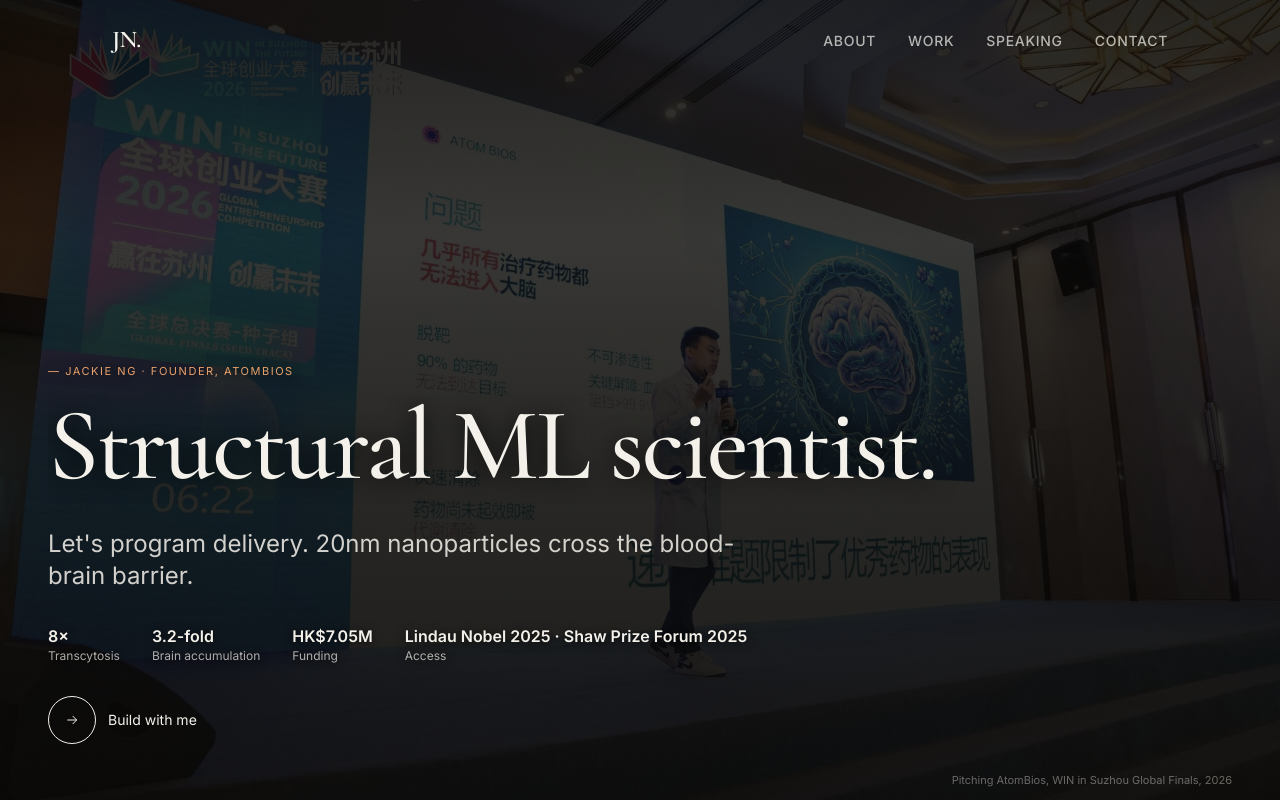
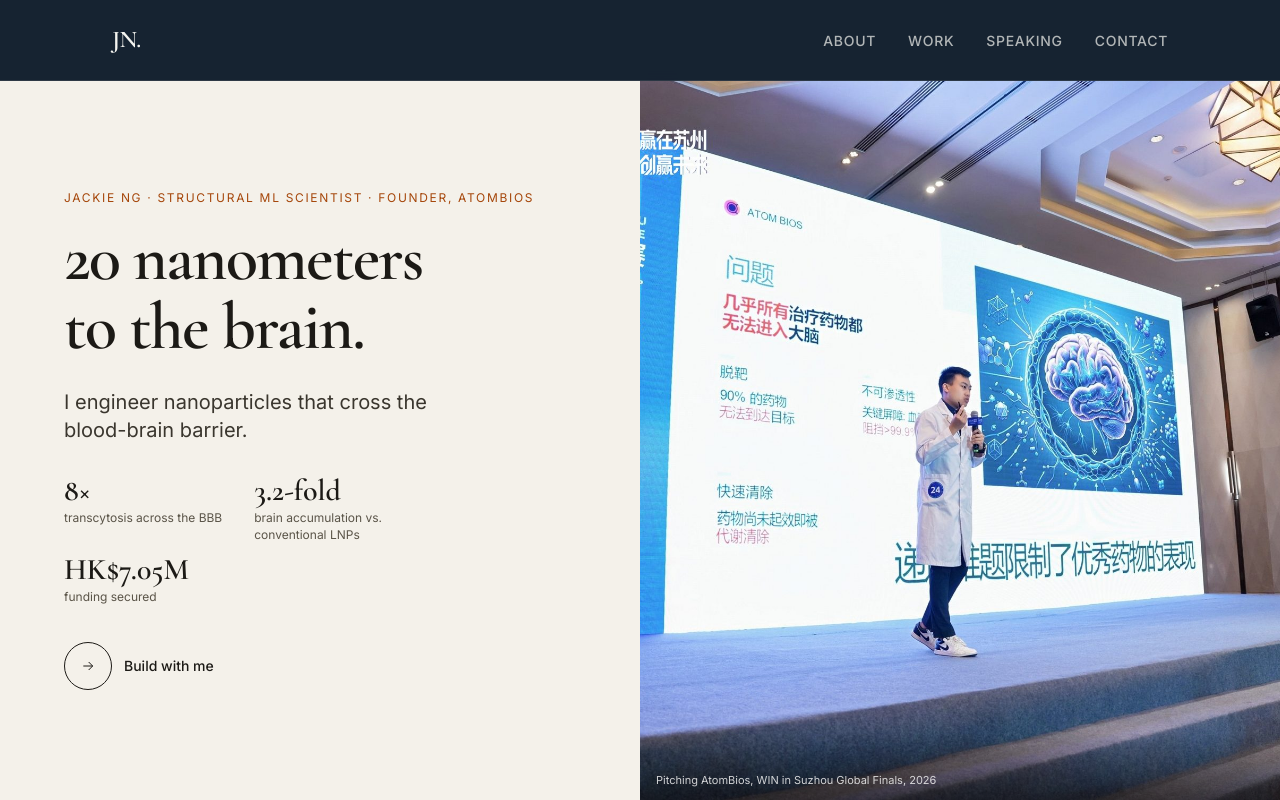
Before and after one commit to Grasswall/jackieng-profile, a Next.js app: page /jackieng-profile/ in a window 1280 px wide. Shown: the top 800 px of the page. Built offline with nearby package versions, Linux system fonts and the light colour scheme.

Commit message:
Hero: one message ('20 nanometers to the brain'), bright cream split layout, solid nav, consistent section copy

```diff
--- a/src/components/ContactV4.tsx
+++ b/src/components/ContactV4.tsx
@@ -21,7 +21,7 @@ export function ContactV4({ email }: ContactProps) {
           id="contact-heading"
           className="text-4xl md:text-5xl lg:text-6xl font-bold tracking-tight text-[#F8FAFC] leading-[1.15] mb-6"
         >
-          Let&apos;s work together
+          Working on brain delivery? Talk to me.
         </h2>
 
         <p
--- a/src/components/EditorialHero.tsx
+++ b/src/components/EditorialHero.tsx
@@ -1,80 +1,79 @@
 'use client'
 
+// One message, repeated everywhere: "20 nanometers to the brain."
+// Every figure below is verified (data/meta.json).
 const facts = [
-  { k: 'Transcytosis', v: '8×' },
-  { k: 'Brain accumulation', v: '3.2-fold' },
-  { k: 'Funding', v: 'HK$7.05M' },
-  { k: 'Access', v: 'Lindau Nobel 2025 · Shaw Prize Forum 2025' },
+  { v: '8×', k: 'transcytosis across the BBB' },
+  { v: '3.2-fold', k: 'brain accumulation vs. conventional LNPs' },
+  { v: 'HK$7.05M', k: 'funding secured' },
 ]
 
 export function EditorialHero() {
   return (
     <section
       aria-label="Hero"
-      className="relative h-[100svh] min-h-[640px] overflow-hidden bg-[#1C1A16] text-[#F4F1EA]"
+      className="bg-[#F4F1EA] text-[#1C1A16] pt-16 md:pt-20 md:min-h-[100svh] grid grid-rows-[auto_auto] md:grid-rows-1 md:grid-cols-[minmax(0,6fr)_minmax(0,6fr)]"
     >
-      {/* eslint-disable-next-line @next/next/no-img-element */}
-      <img
-        src="/jackieng-profile/images/gallery/suzhou-pitch.jpg"
-        alt="Jackie Ng pitching AtomBios at the WIN in Suzhou Global Entrepreneurship Competition finals"
-        className="absolute inset-0 h-full w-full object-cover object-[78%_28%] ed-reveal"
-      />
-
-      {/* Uniform dark wash: this photo's slide content is too bright/busy for a light
-          gradient to beat anywhere text sits, so the whole frame is subdued and the
-          photo reads as a recognizable backdrop rather than a legibility hazard. */}
-      <div aria-hidden="true" className="absolute inset-0 bg-[#0A0907]/70" />
-      <div
-        aria-hidden="true"
-        className="absolute inset-0"
-        style={{
-          background:
-            'linear-gradient(to top, rgba(10,9,7,0.75) 0%, rgba(10,9,7,0.55) 45%, rgba(10,9,7,0.35) 70%, rgba(10,9,7,0.6) 100%)',
-        }}
-      />
-
-      <div className="relative z-10 flex h-full flex-col justify-end px-6 pb-10 pt-28 md:px-12 md:pb-14">
-        <p className="font-body text-[11px] uppercase tracking-[0.14em] text-[#E8A06B] mb-4 [text-shadow:0_1px_12px_rgba(0,0,0,0.9)]">
-          — Jackie Ng · Founder, AtomBios
+      <div className="order-2 md:order-1 flex flex-col justify-center px-6 py-7 md:px-12 lg:px-16 md:py-16">
+        <p className="font-body text-xs uppercase tracking-[0.14em] text-[#A5460A] mb-5">
+          Jackie Ng · Structural ML scientist · Founder, AtomBios
         </p>
 
-        <h1 className="font-heading font-medium text-[clamp(2.6rem,8vw,6.4rem)] leading-[0.98] tracking-tight mb-6 max-w-5xl [text-shadow:0_2px_24px_rgba(0,0,0,0.85)]">
+        <h1 className="font-heading font-semibold text-[clamp(2.9rem,5.2vw,5.4rem)] leading-[0.96] tracking-tight mb-5 md:mb-6">
           <span className="block overflow-hidden pb-[0.08em]">
             <span className="block ed-rise" style={{ animationDelay: '0.1s' }}>
-              Structural ML scientist.
+              20 nanometers
+            </span>
+          </span>
+          <span className="block overflow-hidden pb-[0.08em]">
+            <span className="block ed-rise" style={{ animationDelay: '0.25s' }}>
+              to the brain.
             </span>
           </span>
         </h1>
 
-        <p className="font-body text-lg md:text-2xl leading-snug text-[#F4F1EA]/85 max-w-[46ch] mb-8">
-          Let&apos;s program delivery. 20nm nanoparticles cross the blood-brain barrier.
+        <p className="font-body text-lg md:text-xl leading-snug text-[#3A362E] max-w-[34ch] mb-6 md:mb-8">
+          I engineer nanoparticles that cross the blood-brain barrier.
         </p>
 
-        <dl className="font-body grid grid-cols-2 sm:flex sm:flex-wrap gap-x-8 gap-y-3 max-w-3xl mb-8 text-sm [text-shadow:0_1px_8px_rgba(0,0,0,0.8)]">
+        <dl className="font-body flex flex-wrap gap-x-8 gap-y-3 mb-6 md:mb-9">
           {facts.map((f) => (
-            <div key={f.k} className={f.k === 'Access' ? 'col-span-2 flex flex-col' : 'flex flex-col'}>
-              <dd className="font-semibold text-base">{f.v}</dd>
-              <dt className="text-[#F4F1EA]/70 text-xs">{f.k}</dt>
+            <div key={f.k} className="flex flex-col max-w-[11rem]">
+              <dd className="font-heading text-3xl font-semibold leading-none">{f.v}</dd>
+              <dt className="mt-1 text-xs text-[#5A5448] leading-snug">{f.k}</dt>
             </div>
           ))}
         </dl>
 
         <a
           href="mailto:jackie.ng@atombios.com?subject=Let%27s%20build%20delivery%20together"
-          className="group inline-flex w-fit items-center gap-3 font-body text-sm focus:outline-none focus-visible:ring-2 focus-visible:ring-[#E8A06B] rounded-full"
+          className="group inline-flex w-fit items-center gap-3 font-body text-sm font-medium focus:outline-none focus-visible:ring-2 focus-visible:ring-[#A5460A] focus-visible:ring-offset-2 focus-visible:ring-offset-[#F4F1EA] rounded-full"
         >
-          <span className="flex h-12 w-12 items-center justify-center rounded-full border border-[#F4F1EA] transition-all duration-300 group-hover:bg-[#F4F1EA] group-hover:rotate-45 group-active:scale-90">
-            <svg viewBox="0 0 24 24" className="h-4 w-4 fill-none stroke-[#F4F1EA] group-hover:stroke-[#1C1A16] transition-colors" strokeWidth="1.5">
+          <span className="flex h-12 w-12 items-center justify-center rounded-full border border-[#1C1A16] transition-all duration-300 group-hover:bg-[#1C1A16] group-hover:rotate-45 group-active:scale-90">
+            <svg
+              viewBox="0 0 24 24"
+              className="h-4 w-4 fill-none stroke-[#1C1A16] group-hover:stroke-[#F4F1EA] transition-colors"
+              strokeWidth="1.5"
+              aria-hidden="true"
+            >
               <path d="M5 12h14M13 6l6 6-6 6" />
             </svg>
           </span>
           Build with me
         </a>
+      </div>
 
-        <p className="absolute bottom-3 right-6 md:right-12 font-body text-[11px] text-[#F4F1EA]/40">
+      <figure className="order-1 md:order-2 relative m-0 aspect-[16/10] md:aspect-auto overflow-hidden bg-[#1C1A16]">
+        {/* eslint-disable-next-line @next/next/no-img-element */}
+        <img
+          src="/jackieng-profile/images/gallery/suzhou-pitch.jpg"
+          alt="Jackie Ng pitching AtomBios at the WIN in Suzhou Global Entrepreneurship Competition finals"
+          className="absolute inset-0 h-full w-full object-cover object-[88%_50%] md:object-[63%_50%] ed-reveal"
+        />
+        <figcaption className="absolute bottom-0 right-0 left-0 px-4 pb-3 pt-10 font-body text-[11px] text-white/80 bg-gradient-to-t from-black/55 to-transparent">
           Pitching AtomBios, WIN in Suzhou Global Finals, 2026
-        </p>
-      </div>
+        </figcaption>
+      </figure>
     </section>
   )
 }
--- a/src/components/Nav.tsx
+++ b/src/components/Nav.tsx
@@ -35,9 +35,8 @@ export function Nav({ items }: NavProps) {
     <header
       className={[
         'fixed top-0 left-0 right-0 z-50 transition-all duration-300',
-        scrolled
-          ? 'bg-navy/95 backdrop-blur-md border-b border-white/10 shadow-lg shadow-black/20'
-          : 'bg-transparent',
+        'bg-navy/95 backdrop-blur-md border-b border-white/10',
+        scrolled ? 'shadow-lg shadow-black/20' : '',
       ].join(' ')}
     >
       <nav
--- a/src/components/interactive/Flow.tsx
+++ b/src/components/interactive/Flow.tsx
@@ -84,7 +84,7 @@ export function Flow() {
     >
       <div className="sticky top-0 flex h-screen flex-col items-center justify-center gap-4 px-6 pt-24 pb-4">
         <h2 id="flow-heading" className="text-3xl md:text-4xl font-bold tracking-tight text-[#F8FAFC]">
-          From cryo-EM to a validated particle
+          How a 20 nm particle gets to the brain
         </h2>
 
         <div
```
